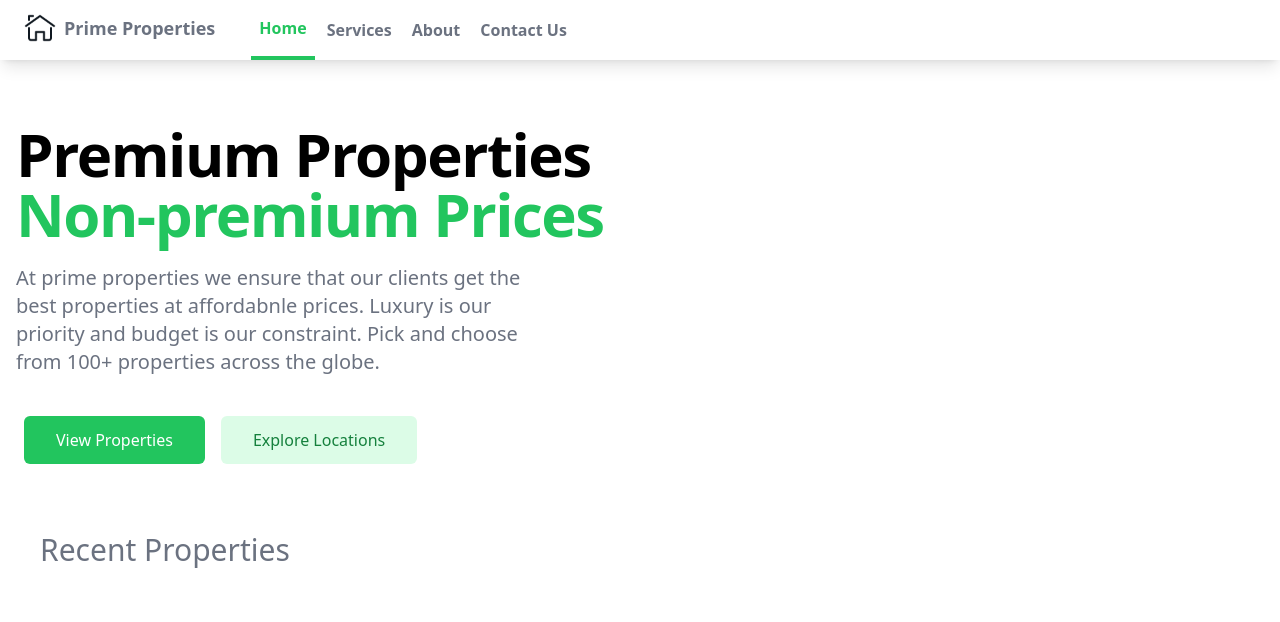
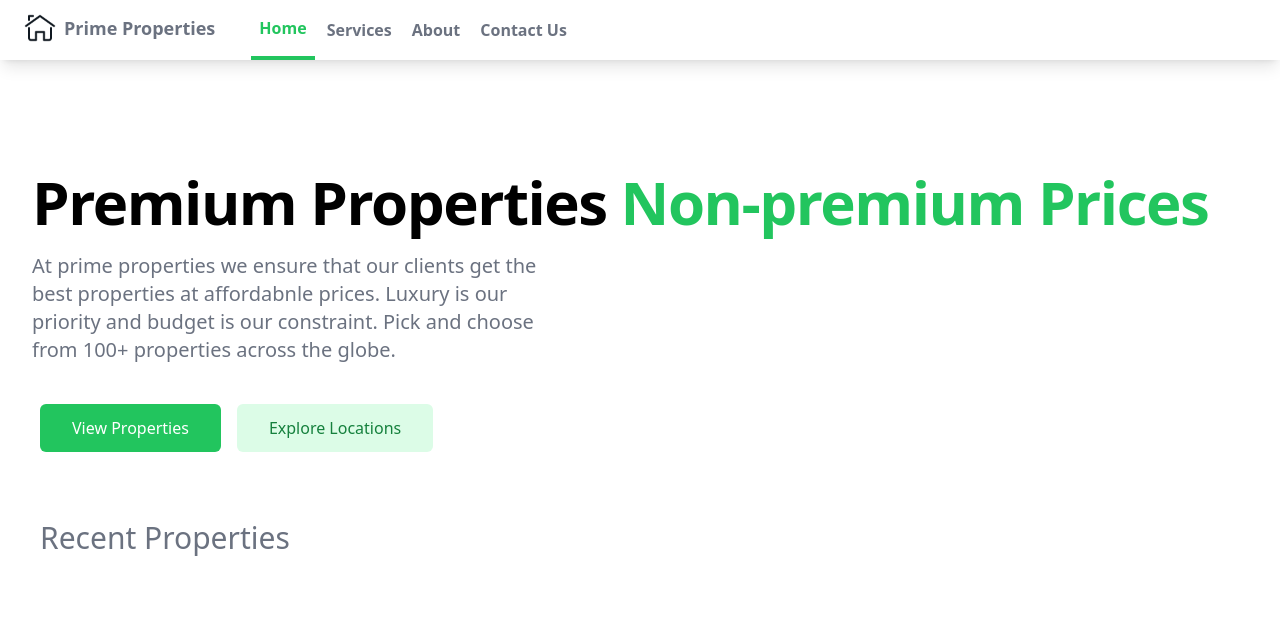
Before and after one commit to ss12932/real-estate-tw, a website: page index.html in a window 1280 px wide. Shown: the top 622 px of the page. Drawn offline with Linux system fonts and the light colour scheme.

Commit message:
finishing touches

```diff
--- a/index.html
+++ b/index.html
@@ -53,13 +53,15 @@
       </div>
     </nav>
     <!-- Site Banner -->
-    <main class="mt-10 px-4 md:mt-16">
+    <main
+      class="mt-10 px-4 md:mt-16 mx-auto max-w-7xl lg:mt-20 lg:px-8 xl:mt-28"
+    >
       <div class="sm:text-center lg:text-left">
         <h1
           class="tracking-tight font-extrabold text-4xl sm:text-5xl md:text-6xl"
         >
-          <span class="block">Premium Properties</span>
-          <span class="block text-green-500">Non-premium Prices</span>
+          <span class="block xl:inline">Premium Properties</span>
+          <span class="block text-green-500 xl:inline">Non-premium Prices</span>
         </h1>
         <p
           class="mt-3 text-base text-gray-500 md:text-xl md:mt-5 sm:mt-5 sm:text-lg sm:max-w-xl md:max-w-lg sm:mx-auto lg:mx-0"
```
Also changed, not shown: assets/css/main.css.
